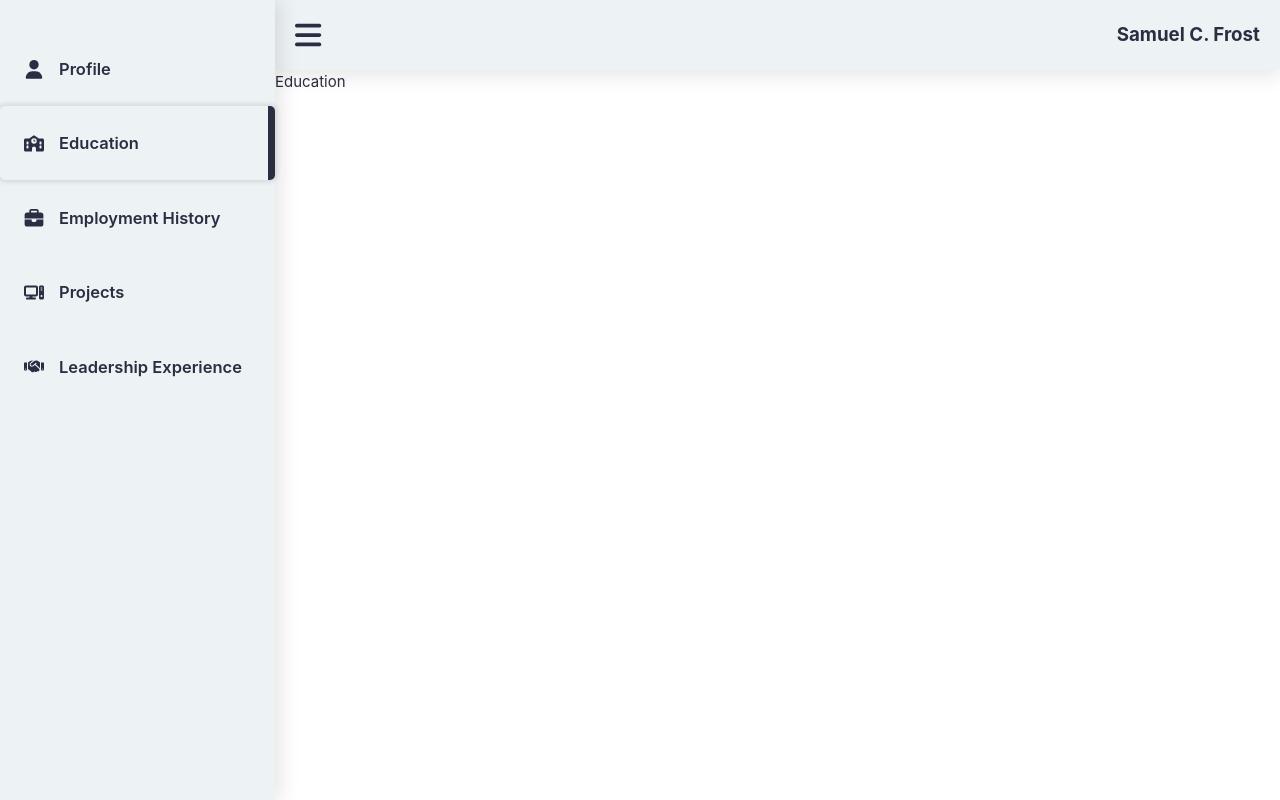
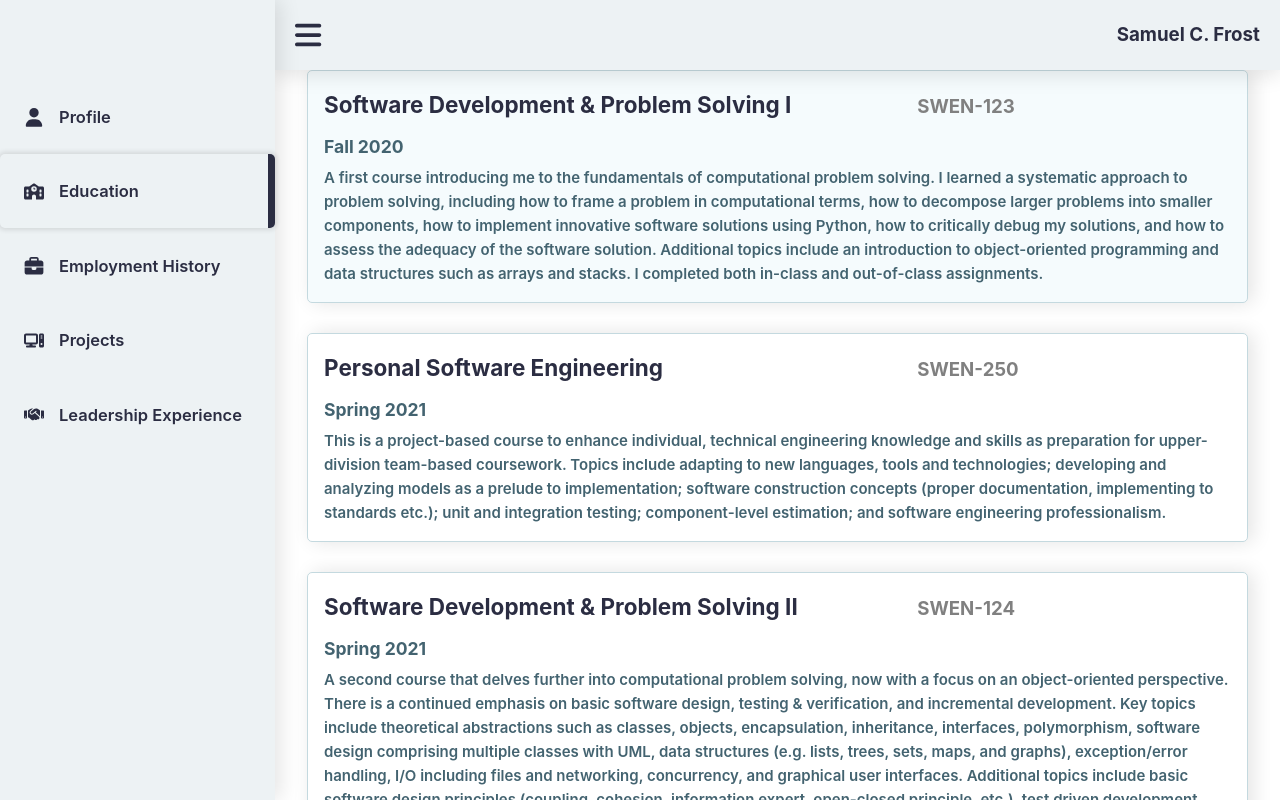
Before and after one commit to scf2054/samf-portfolio, a Vue app in the folder samf-portfolio/: page /profile in a window 1280 px wide. Both pictures are taken after a click on the element 931 px from the left and 390 px from the top of the page. Built offline with nearby package versions, Linux system fonts and the light colour scheme.

Commit message:
completed education page

```diff
--- a/samf-portfolio/src/assets/db/db.ts
+++ b/samf-portfolio/src/assets/db/db.ts
@@ -56,7 +56,8 @@ export const COURSES: interfaces.Course[] = [
     fullName: "Intro to Software Engineering",
     brief: "A term-long team project using Java Spark was implemented to demonstrate software engineering aspects learned.",
     description: "An introductory course in software engineering, emphasizing the organizational aspects of software development and software design and implementation by individuals and small teams within a process/product framework. Topics include the software lifecycle, software design, user interface issues, specification and implementation of components, assessing design quality, design reviews and code inspections, software testing, basic support tools, technical communications and system documentation, team-based development. A term-long, team-based project done in a studio format is used to reinforce concepts presented in class.",
-    semester: "Fall 2021"
+    semester: "Fall 2021",
+    img: "src/assets/images/WebCheckers.png"
   } // TODO: add more
 ];
 
--- a/samf-portfolio/src/assets/db/interfaces.ts
+++ b/samf-portfolio/src/assets/db/interfaces.ts
@@ -4,7 +4,8 @@ export interface Course {
   description: string,
   brief: string,
   semester: string,
-  in_progress?: boolean
+  in_progress?: boolean,
+  img?: string
 }
 
 export interface Experience {
--- a/samf-portfolio/src/assets/styles/main.css
+++ b/samf-portfolio/src/assets/styles/main.css
@@ -24,6 +24,8 @@
   width: 100%;
   height: 100%;
   animation: fade-in 0.2s;
+  overflow: hidden;
+  overflow-y: scroll;
 }
 
 .panel {
--- a/samf-portfolio/src/main.ts
+++ b/samf-portfolio/src/main.ts
@@ -23,4 +23,3 @@ app.use(router)
 app.component('font-awesome-icon', FontAwesomeIcon)
 
 app.mount('#app')
-router.push({ path: 'profile' })
--- a/samf-portfolio/src/router/index.ts
+++ b/samf-portfolio/src/router/index.ts
@@ -9,6 +9,10 @@ import LeadershipExperience from '../views/LeadershpExperience.vue';
 const router = createRouter({
   history: createWebHistory(import.meta.env.BASE_URL),
   routes: [
+    {
+      path: '/',
+      redirect: '/profile'
+    },
     {
       path: '/profile',
       name: 'Profile',
--- a/samf-portfolio/src/views/Education.vue
+++ b/samf-portfolio/src/views/Education.vue
@@ -1,21 +1,116 @@
 <script lang="ts">
-import { defineComponent, onMounted } from 'vue';
+import { defineComponent, onMounted, ref } from 'vue';
 import { useRoute } from 'vue-router';
+import * as DB from '../assets/db/db';
 
 export default defineComponent({
   name: 'education',
   setup() {
     const route = useRoute();
     const query = route.query;
-    const courseIndex = query.courseIndex;
+    const courseClickedIndex = query.courseIndex as unknown as number;
+
+    const autoScroll = (courseIndex: number): void => {
+      if (courseIndex) {
+        const element = document.getElementById(`course-${courseIndex}`);
+        element?.scrollIntoView({ behavior: 'smooth' });
+      }
+    }
 
     onMounted(() => {
-    })
+      autoScroll(courseClickedIndex);
+    });
+
+    return {
+      courses: DB.COURSES,
+      courseClickedIndex
+    }
   }
 })
 </script>
 <template>
-  Education
+  <div class="main-page education-main-page">
+    <div class="column">
+      <div class="panel" v-for="(course, index) of courses" :id="`course-${index}`"
+        :style="{ 'background-color': index == courseClickedIndex ? '#F5FBFD' : 'white' }">
+        <div class="header">
+          <h2 class="title">
+            <span class="title-text">
+              {{ course.fullName }}
+            </span>
+            <h5 class="course-code">
+              {{ course.code }}
+            </h5>
+          </h2>
+          <h5 class="in-progress" v-if="course.in_progress">*In Progress</h5>
+        </div>
+        <div class="body">
+          <h3 class="semester">{{ course.semester }}</h3>
+          <div class="description-holder">
+            <div class="description" :style="{ 'width': course.img ? '60%' : '100%' }">{{ course.description }}</div>
+            <img v-if="course.img" :src="course.img" style="width: 35%">
+          </div>
+        </div>
+      </div>
+    </div>
+  </div>
 </template>
 <style>
+.education-main-page {
+  padding: 1rem 2rem 1rem 2rem;
+
+  .column {
+    width: 100%;
+
+    .panel {
+      width: 100%;
+      margin-bottom: 30px;
+
+      .header {
+        display: flex;
+        justify-content: space-between;
+        align-items: baseline;
+
+        .title {
+          display: flex;
+          align-items: baseline;
+          width: 85%;
+
+          .title-text {
+            width: 75%;
+            overflow-x: hidden;
+            text-overflow: ellipsis;
+            text-wrap: nowrap;
+            display: block;
+          }
+
+          .course-code {
+            color: gray;
+            margin-left: 15px;
+          }
+        }
+
+        .in-progress {
+          color: var(--color-2-dark);
+          font-weight: 700;
+        }
+      }
+
+      .body {
+        margin-top: 10px;
+        font-weight: 600;
+        color: #436370;
+
+        .semester {
+          margin-bottom: 5px;
+        }
+
+        .description-holder {
+          display: flex;
+          justify-content: space-between;
+        }
+      }
+    }
+  }
+}
 </style>
--- a/samf-portfolio/src/views/Profile.vue
+++ b/samf-portfolio/src/views/Profile.vue
@@ -282,7 +282,7 @@ export default defineComponent({
 }
 
 .skills-panel {
-  background-color: rgb(245, 251, 253);
+  background-color: #F5FBFD;
 
   .skills-holder {
     display: flex;
@@ -297,7 +297,7 @@ export default defineComponent({
 }
 
 .courses-panel {
-  background-color: rgb(245, 251, 253);
+  background-color: #F5FBFD;
 
   .course-title {
     width: 75%;
@@ -315,7 +315,7 @@ export default defineComponent({
 }
 
 .experience-panel {
-  background-color: rgb(245, 251, 253);
+  background-color: #F5FBFD;
 
   .blocks-holder {
     .block {
```
Also changed, not shown: samf-portfolio/src/assets/images/WebCheckers.png (added).
